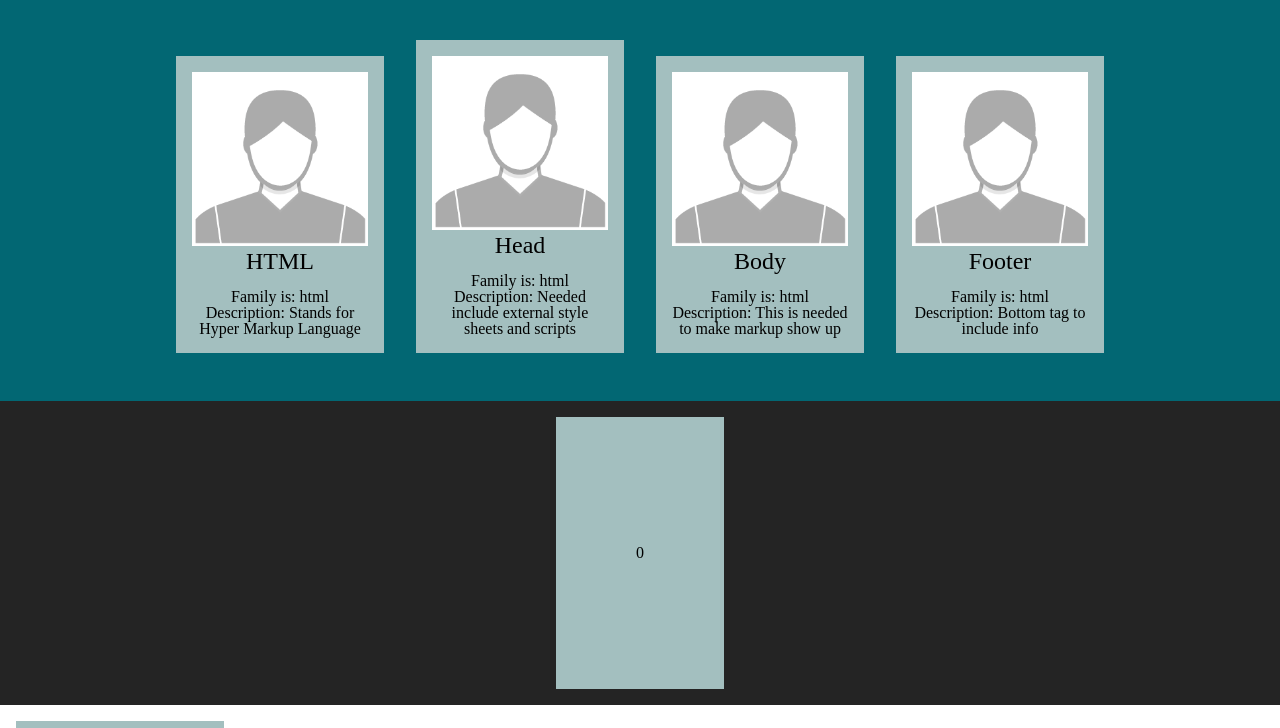
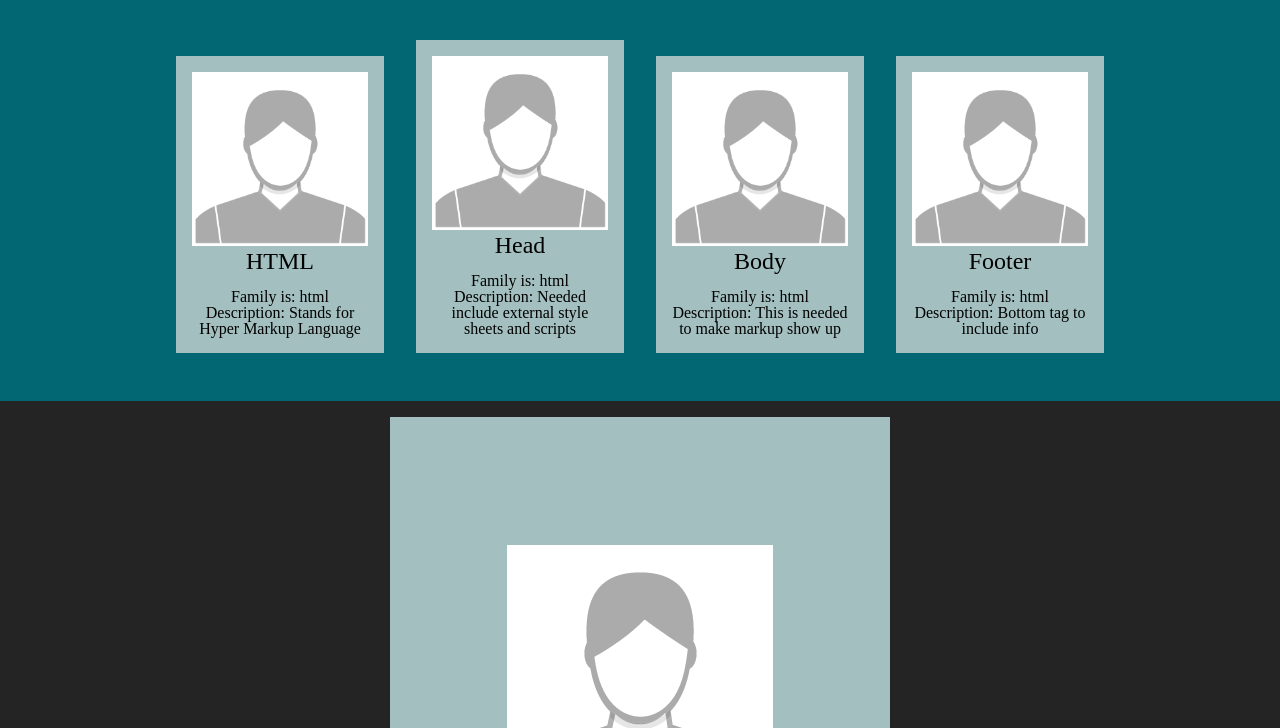
Before and after one commit to yengfinity/guessThatSyntax, a plain HTML site: page index.html in a window 1280 px wide. Shown: the part 72-800 px from the top of the page. Drawn offline with Linux system fonts and the light colour scheme; files whose address does not match are found by name.

Commit message:
Refactor script

```diff
--- a/js/script.js
+++ b/js/script.js
@@ -1,3 +1,5 @@
+/******* MODEL *********/
+
 //Prototype patter:
 var Card = function (cardName, family, desc, pic, cardId) {
 	this.cardName = cardName;
@@ -12,11 +14,13 @@ var Card = function (cardName, family, desc, pic, cardId) {
 	this.element = function() {
 		return document.getElementById(this.cardId);
 	}.bind(this);
+
+	//letting console know card started
   	console.log('Card instantiated');
 
 }
 
-
+//Presenting Data
 //To print to ID of cardId method
 Card.prototype.toLi = function() {
 
@@ -41,47 +45,40 @@ Card.prototype.toLiShort = function() {
 	'<img src=\" ' + this.pic + '\">' +
 	"<br/><h3>" + this.cardName + "</h3>" +
 	"<button> Button Here </button>";
+};
+
+// random element from array
+function getRandom(array){
+	var rand = Math.random();
+	rand *= array.length;
+	var index = Math.floor(rand);
+	return array[index];
+}
+
+
+//display random card onload
+window.onload = function() {
+	//Declare new card objects
+	var cardsArray = [
+		new Card('HTML', 'html', 'Stands for Hyper Markup Language', 'img/profile.png', 'card1'),
+		new Card('Head', 'html', 'Needed include external style sheets and scripts', 'img/profile.png', 'card2'),
+		new Card('Body', 'html', 'This is needed to make markup show up', 'img/profile.png', 'card3'),
+		new Card('Footer', 'html', 'Bottom tag to include info', 'img/profile.png', 'card4')
+	];
+
+	//Get the Element
+	var listing = document.getElementById("cardList");
+
+	//looping through arrays Printing Array to HTML
+	cardsArray.forEach(function(card) {
+	  listing.innerHTML += "<li class='card cardStyle' id=' " + card.cardId + " ' >" + card.toLi() + "</li>"
+	});
+
+	//Printing the random array to HTML
+	document.getElementById("myRandCard").innerHTML = getRandom(cardsArray).toLi();
 
 };
 
-//Declare new card objects
-var card1 = new Card('HTML', 'html', 'Stands for Hyper Markup Language', 'img/profile.png', 'card1');
-var card2 = new Card('Head', 'html', 'Needed include external style sheets and scripts', 'img/profile.png', 'card2');
-var card3 = new Card('Body', 'html', 'This is needed to make markup show up', 'img/profile.png', 'card3');
-var card4 = new Card('Footer', 'html', 'Bottom tag to include info', 'img/profile.png', 'card4');
-
-
-//use script to generate the li's with these data
-var cards = [card1, card2, card3, card4];
-
-var listing = document.getElementById("cardList");
-
-//looping through arrays
-cards.forEach(function(card) {
-  listing.innerHTML += "<li class='card cardStyle' id=' " + card.cardId + " ' >" + card.toLi() + "</li>"
-});
-
-//looping through objects
-var obj = {a: '1', b: '2'}
-Object.keys(obj).forEach(function(key) {
-	console.log(key, obj[key]);
-})
-
-//Card Random Generator
-
-var cardArray = [card1, card2, card3, card4];
-
-
-function myRand(){
-	var rand = Math.random();
-	rand *= cardArray.length;
-	return Math.floor(rand);
-}
-
-//display random card onload
-window.onload = function() {
-  document.getElementById("myRandCard").innerHTML = myRand();
-};
 
 // function addHandler(card){
 //     document.getElementById(this).onclick = card.toLi();
```
Also changed, not shown: index.html (+0 -1 lines).
